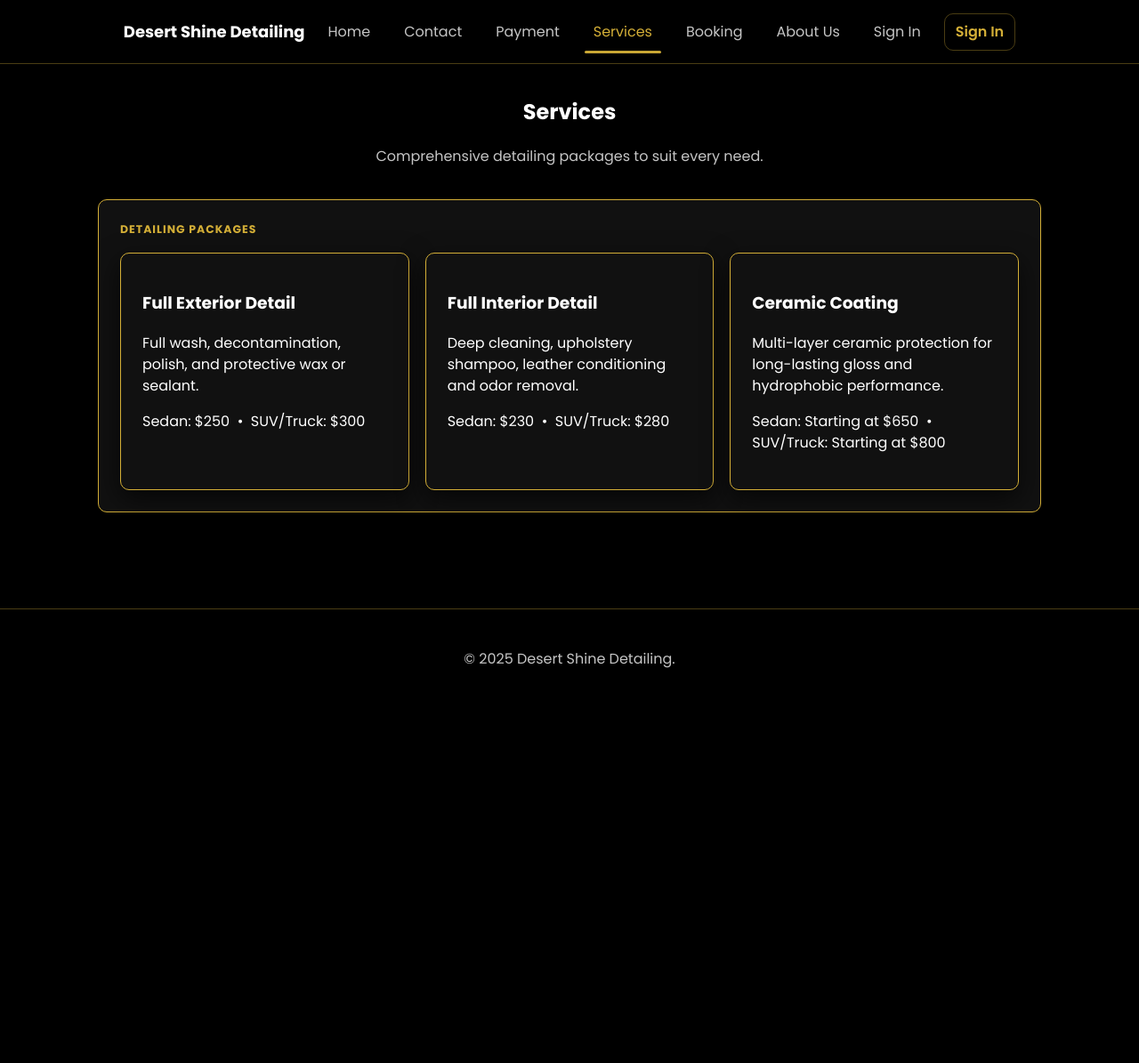
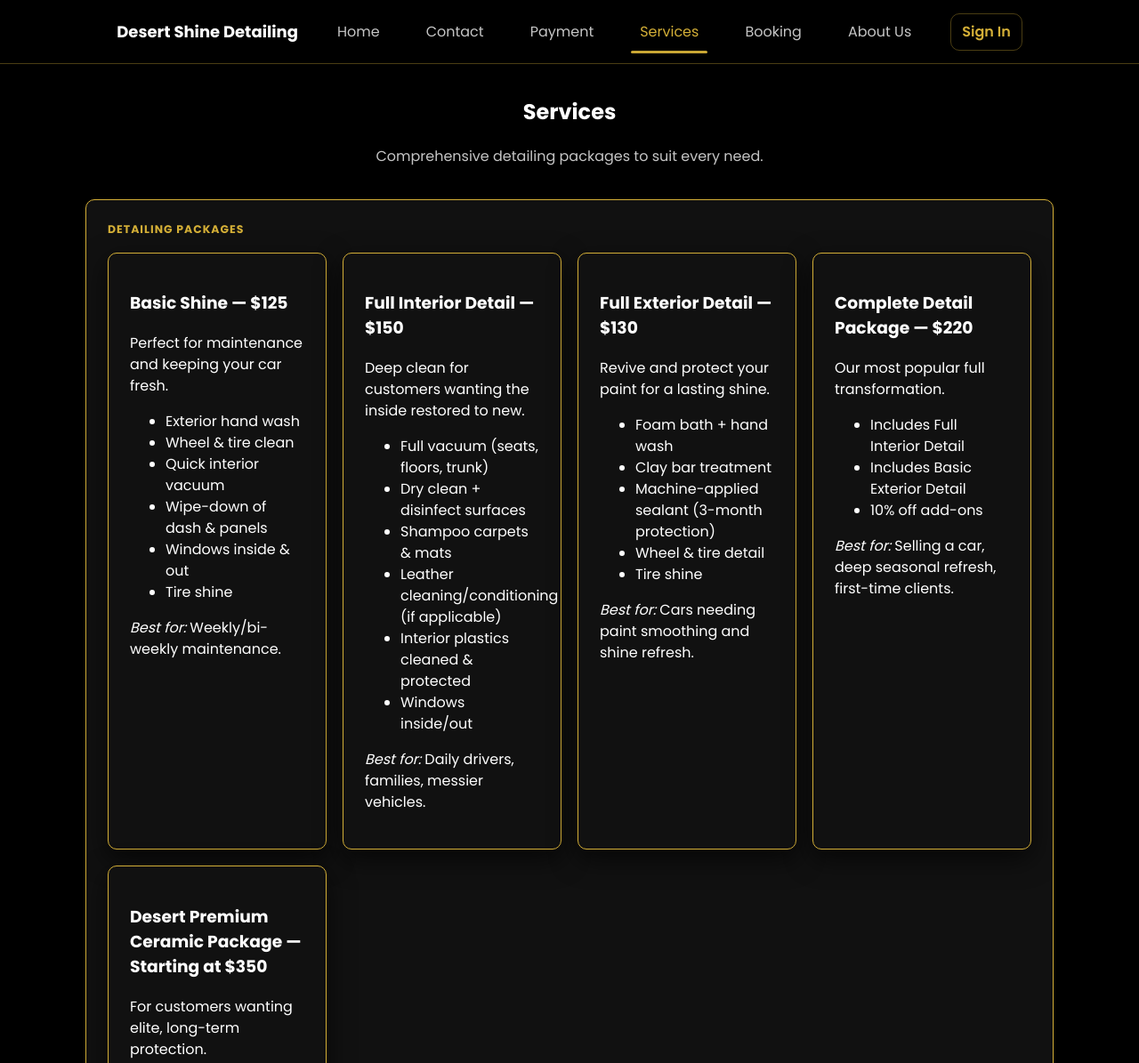
Before and after one commit to pranavreddy125/Remy_website_detailing, a website: page car-detailing-website/src/services.html in a window 1280 px wide. Shown: the top 1195 px of the page at 89% size. Before the commit the page ends 800 px from the top, so only its background shows below. Drawn offline with Linux system fonts and the light colour scheme.

Commit message:
sign in working on

```diff
--- a/car-detailing-website/src/css/styles.css
+++ b/car-detailing-website/src/css/styles.css
@@ -23,8 +23,8 @@
 }
 
 /* layout */
-.container{max-width:1100px;margin:0 auto;padding:0 20px}
-.header-inner{display:flex;align-items:center;gap:16px;justify-content:space-between}
+.container{max-width:1100px;margin:0 auto;padding:0 6px}
+.header-inner{display:flex;align-items:center;gap:34px;justify-content:space-between}
 
 /* Header / Navbar */
 .site-header{
@@ -40,7 +40,7 @@
   align-items:center;
 }
 .brand{font-weight:700;color:var(--text);text-decoration:none;font-size:1.125rem}
-.main-nav ul{list-style:none;padding:0;margin:0;display:flex;gap:18px;align-items:center}
+.main-nav ul{list-style:none;padding:0;margin:0;display:flex;gap:32px;align-items:center}
 .main-nav a{
   color:var(--muted);
   text-decoration:none;
@@ -623,6 +623,13 @@
   .about-grid{grid-template-columns:1fr}
   .contact-grid{grid-template-columns:1fr}
 }
+
+/* Hide the gray nav "Sign In" link on desktop */
+@media (min-width:1025px){
+  .main-nav ul li:last-child {
+    display: none;
+  }
+}
 @media (max-width:1024px){
   .nav-toggle{display:block}
   .main-nav{display:none;position:absolute;top:var(--header-h);left:0;right:0;background:rgba(0,0,0,0.98);padding:12px;border-top:1px solid var(--border)}
--- a/car-detailing-website/src/services.html
+++ b/car-detailing-website/src/services.html
@@ -38,23 +38,100 @@
         <p class="form-section-title">Detailing Packages</p>
         <div class="services-grid">
           <article class="service card">
-            <h3>Full Exterior Detail</h3>
-            <p>Full wash, decontamination, polish, and protective wax or sealant.</p>
-            <p class="price-line"><span>Sedan:</span> $250 &nbsp;•&nbsp; <span>SUV/Truck:</span> $300</p>
+            <h3>Basic Shine — $125</h3>
+            <p>Perfect for maintenance and keeping your car fresh.</p>
+            <ul class="service-list">
+              <li>Exterior hand wash</li>
+              <li>Wheel & tire clean</li>
+              <li>Quick interior vacuum</li>
+              <li>Wipe-down of dash & panels</li>
+              <li>Windows inside & out</li>
+              <li>Tire shine</li>
+            </ul>
+            <p class="price-line"><em>Best for:</em> Weekly/bi-weekly maintenance.</p>
           </article>
 
           <article class="service card">
-            <h3>Full Interior Detail</h3>
-            <p>Deep cleaning, upholstery shampoo, leather conditioning and odor removal.</p>
-            <p class="price-line"><span>Sedan:</span> $230 &nbsp;•&nbsp; <span>SUV/Truck:</span> $280</p>
+            <h3>Full Interior Detail — $150</h3>
+            <p>Deep clean for customers wanting the inside restored to new.</p>
+            <ul class="service-list">
+              <li>Full vacuum (seats, floors, trunk)</li>
+              <li>Dry clean + disinfect surfaces</li>
+              <li>Shampoo carpets & mats</li>
+              <li>Leather cleaning/conditioning (if applicable)</li>
+              <li>Interior plastics cleaned & protected</li>
+              <li>Windows inside/out</li>
+            </ul>
+            <p class="price-line"><em>Best for:</em> Daily drivers, families, messier vehicles.</p>
           </article>
 
           <article class="service card">
-            <h3>Ceramic Coating</h3>
-            <p>Multi-layer ceramic protection for long-lasting gloss and hydrophobic performance.</p>
-            <p class="price-line"><span>Sedan:</span> Starting at $650 &nbsp;•&nbsp; <span>SUV/Truck:</span> Starting at $800</p>
+            <h3>Full Exterior Detail — $130</h3>
+            <p>Revive and protect your paint for a lasting shine.</p>
+            <ul class="service-list">
+              <li>Foam bath + hand wash</li>
+              <li>Clay bar treatment</li>
+              <li>Machine-applied sealant (3-month protection)</li>
+              <li>Wheel & tire detail</li>
+              <li>Tire shine</li>
+            </ul>
+            <p class="price-line"><em>Best for:</em> Cars needing paint smoothing and shine refresh.</p>
+          </article>
+
+          <article class="service card">
+            <h3>Complete Detail Package — $220</h3>
+            <p>Our most popular full transformation.</p>
+            <ul class="service-list">
+              <li>Includes Full Interior Detail</li>
+              <li>Includes Basic Exterior Detail</li>
+              <li>10% off add-ons</li>
+            </ul>
+            <p class="price-line"><em>Best for:</em> Selling a car, deep seasonal refresh, first-time clients.</p>
+          </article>
+
+          <article class="service card">
+            <h3>Desert Premium Ceramic Package — Starting at $350</h3>
+            <p>For customers wanting elite, long-term protection.</p>
+            <ul class="service-list">
+              <li>Exterior decontamination</li>
+              <li>1-year ceramic coating</li>
+              <li>Wheel & tire detail</li>
+              <li>Hydrophobic protection for all glass</li>
+              <li>Interior wipe-down</li>
+            </ul>
+            <p class="price-line"><em>Best for:</em> New cars, luxury vehicles, long-term protection.</p>
           </article>
         </div>
+        <hr class="section-divider">
+        <h3 class="mt-3">Add‑On Services</h3>
+        <div class="services-grid">
+          <article class="service card">
+            <h4>Pet Hair Removal</h4>
+            <p>$25–$50</p>
+          </article>
+          <article class="service card">
+            <h4>Carpet Shampoo Only</h4>
+            <p>$40</p>
+          </article>
+          <article class="service card">
+            <h4>Leather Conditioning</h4>
+            <p>$25</p>
+          </article>
+          <article class="service card">
+            <h4>Hard Water Spot Removal</h4>
+            <p>$40+</p>
+          </article>
+          <article class="service card">
+            <h4>Engine Bay Detail</h4>
+            <p>$30</p>
+          </article>
+          <article class="service card">
+            <h4>Ceramic Spray Sealant</h4>
+            <p>$25</p>
+          </article>
+        </div>
+
+        <p class="promo-note"><strong>New Client Promo:</strong> $20 OFF your first Complete Detail</p>
       </div>
     </section>
   </main>
```
